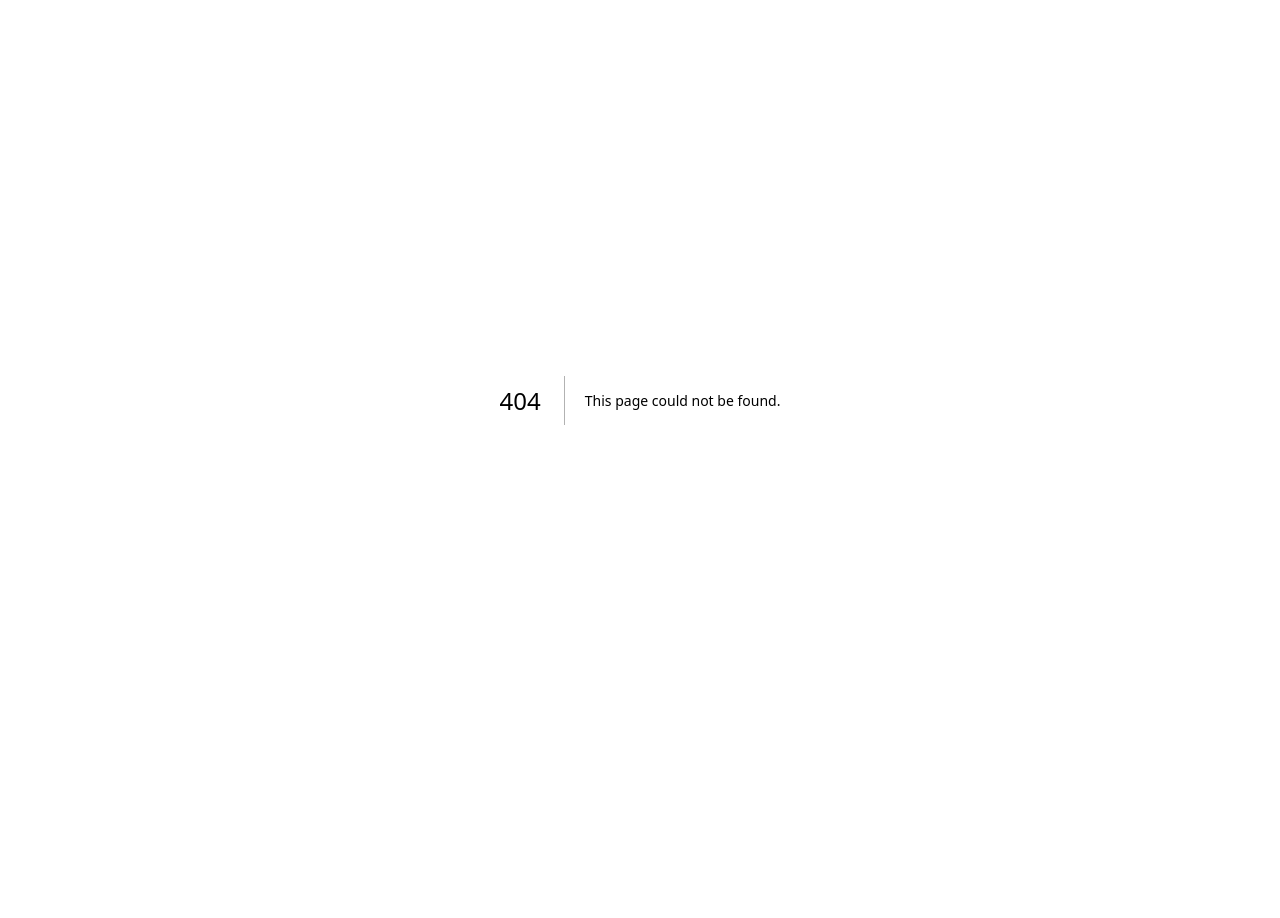
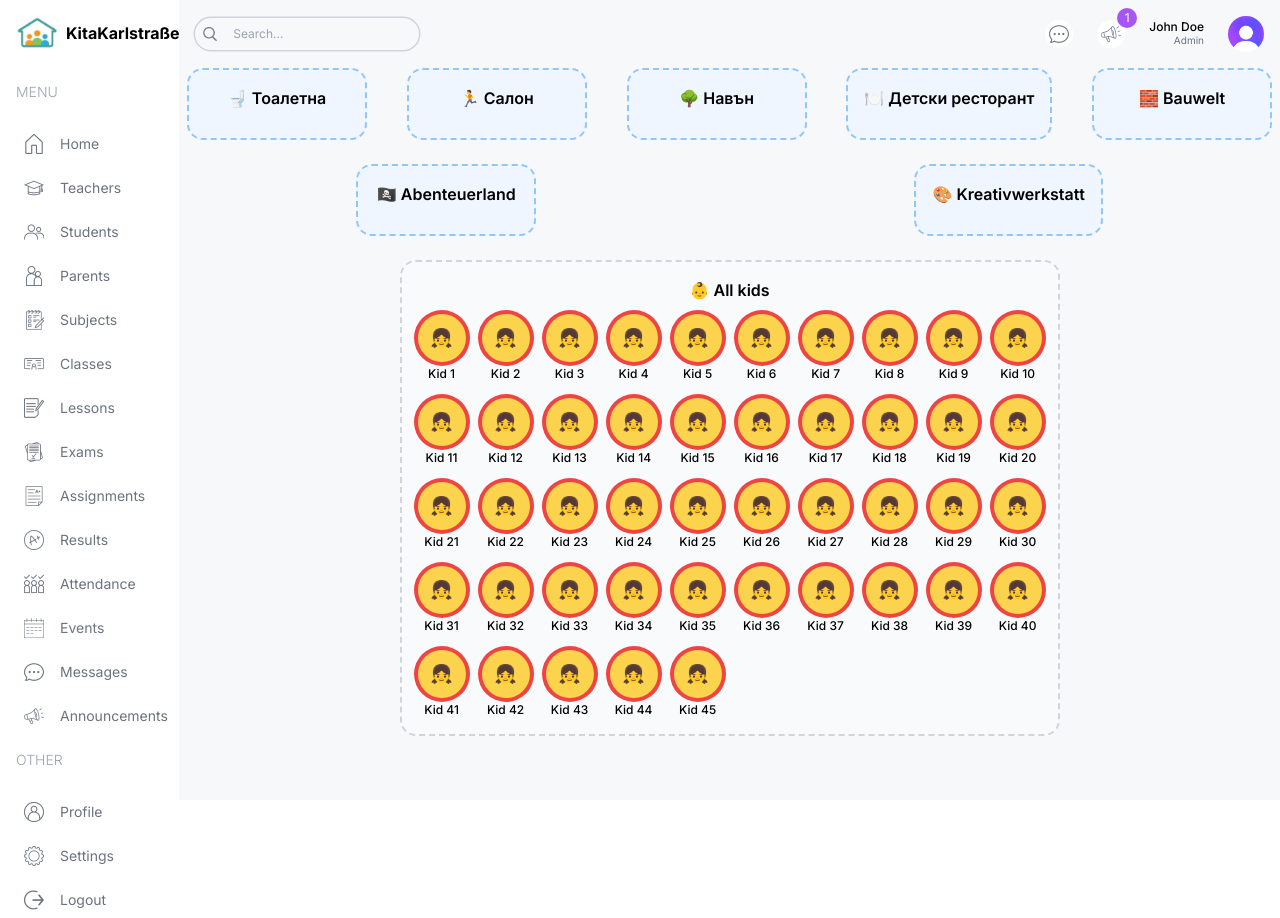
Before and after one commit to dimilidi/kita_app, a Next.js app in the folder kita_frontend/: page /play in a window 1280 px wide. Before the commit this address had no page. Before the commit the page ends 800 px from the top, so only its background shows below. Built offline with nearby package versions, Linux system fonts and the light colour scheme.

Commit message:
play areas kanban board added

```diff
--- /dev/null
+++ b/kita_frontend/src/app/(dashboard)/play/page.tsx
@@ -0,0 +1,99 @@
+"use client";
+
+import {
+  DndContext,
+  PointerSensor,
+  useSensor,
+  useSensors,
+} from "@dnd-kit/core";
+import { useState } from "react";
+import Child from "@/components/Child";
+import KanbanColumn from "@/components/KanbanColumn";
+
+type ZoneId =
+  | "toilet"
+  | "hall"
+  | "outside"
+  | "restaurant"
+  | "bauwelt"
+  | "abenteuerland"
+  | "kreativwerkstatt"
+  | "pool";
+
+const ZONES: Record<Exclude<ZoneId, "pool">, string> = {
+  toilet: "🚽 Тоалетна",
+  hall: "🏃 Салон",
+  outside: "🌳 Навън",
+  restaurant: "🍽️ Детски ресторант",
+  bauwelt: "🧱 Bauwelt",
+  abenteuerland: "🏴‍☠️ Abenteuerland",
+  kreativwerkstatt: "🎨 Kreativwerkstatt",
+};
+
+export default function PlayBoard() {
+  const [zones, setZones] = useState<Record<ZoneId, string[]>>({
+    toilet: [],
+    hall: [],
+    outside: [],
+    restaurant: [],
+    bauwelt: [],
+    abenteuerland: [],
+    kreativwerkstatt: [],
+    pool: Array.from({ length: 45 }, (_, i) => `Kid ${i + 1}`),
+  });
+
+  const sensors = useSensors(
+    useSensor(PointerSensor, {
+      activationConstraint: {
+        delay: 400,
+        tolerance: 5,
+      },
+    })
+  );
+
+  return (
+    <DndContext
+      sensors={sensors}
+      onDragEnd={({ active, over }) => {
+        if (!over) return;
+
+        setZones((prev) => {
+          const from = (Object.keys(prev) as ZoneId[]).find((z) =>
+            prev[z].includes(active.id as string)
+          );
+          const to = over.id as ZoneId;
+
+          if (!from || from === to) return prev;
+
+          return {
+            ...prev,
+            [from]: prev[from].filter((c) => c !== active.id),
+            [to]: [...prev[to], active.id as string],
+          };
+        });
+      }}
+    >
+      <div className="flex flex-col gap-6">
+        <div className="flex flex-wrap justify-center gap-6">
+          {(Object.keys(ZONES) as (keyof typeof ZONES)[]).map((id) => (
+            <KanbanColumn
+              key={id}
+              id={id}
+              title={ZONES[id]}
+              color="bg-blue-50 border-blue-300"
+              childrenIds={zones[id]}
+            />
+          ))}
+        </div>
+
+        {/* POOL */}
+        <KanbanColumn
+          id="pool"
+          title="👶 All kids"
+          color="bg-gray-50 border-gray-300"
+          childrenIds={zones.pool}
+        />
+      </div>
+    </DndContext>
+  );
+}
--- /dev/null
+++ b/kita_frontend/src/components/KanbanColumn.tsx
@@ -0,0 +1,60 @@
+"use client";
+
+import { useDroppable } from "@dnd-kit/core";
+import clsx from "clsx";
+import Child from "./Child";
+
+type Props = {
+  id: string;
+  title: string;
+  color: string;
+  childrenIds: string[];
+  max?: number;
+  onSelectChild?: (id: string) => void;
+};
+
+export default function KanbanColumn({
+  id,
+  title,
+  color,
+  childrenIds,
+  max,
+  onSelectChild,
+}: Props) {
+  const { setNodeRef, isOver } = useDroppable({ id });
+
+  const isFull = max ? childrenIds.length >= max : false;
+
+  return (
+    <div
+      ref={setNodeRef}
+      className={clsx(
+        "flex flex-col gap-3 rounded-2xl p-4  max-w-[1200px] mx-auto overflow-y-auto",
+        "border-2 border-dashed transition-all",
+        color,
+        isOver && "ring-4 ring-blue-300",
+        isFull && "opacity-50"
+      )}
+    >
+      <h3 className="text-center font-semibold">
+        {title}
+        {max && (
+          <div className="text-xs text-gray-600">
+            {childrenIds.length} / {max}
+          </div>
+        )}
+      </h3>
+
+      <div className="grid grid-cols-10 gap-4">
+        {childrenIds.map((child) => (
+          <Child
+            key={child}
+            id={child}
+            inGroup
+            onSelect={onSelectChild}
+          />
+        ))}
+      </div>
+    </div>
+  );
+}
```
